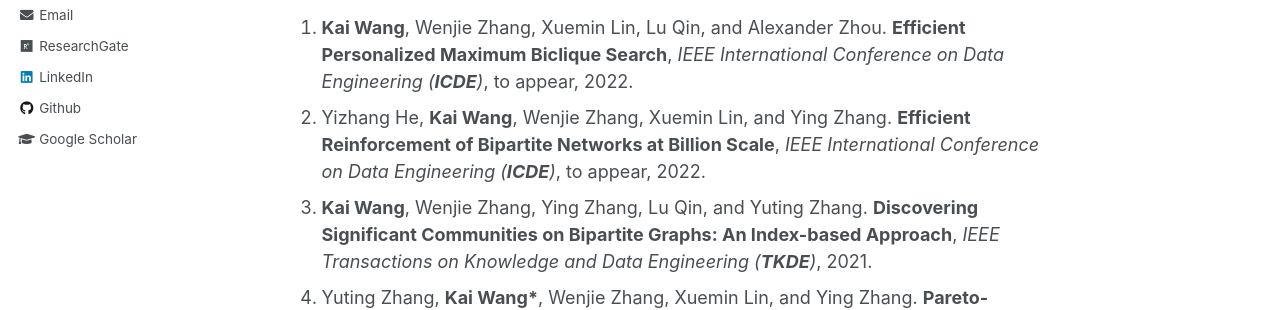
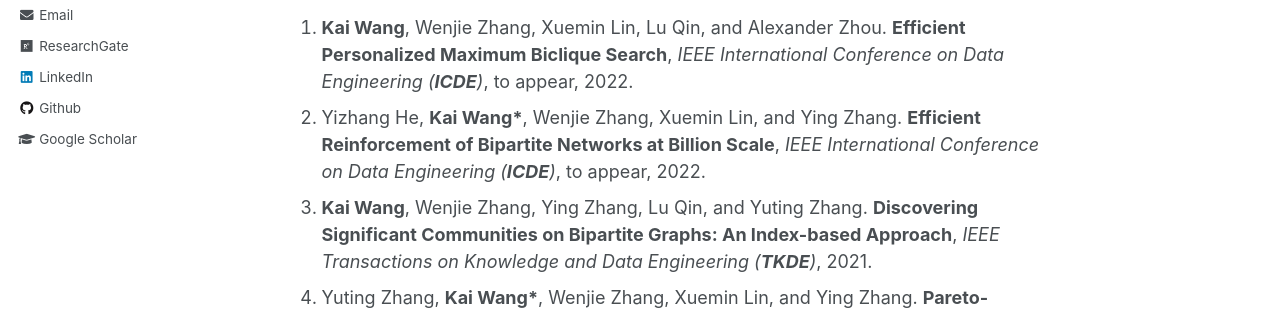
Before and after one commit to cs-kaiwang/cs-kaiwang.github.io, a Jekyll site: the page built from _pages/about.md, in a window 1280 px wide and 900 px high. Shown: the part 434-744 px from the top of the window. Built offline with Jekyll 4.4.1, drawn with Linux system fonts in a browser that asks for light colours.

Commit message:
Update about.md

```diff
--- a/_pages/about.md
+++ b/_pages/about.md
@@ -15,7 +15,7 @@ His research interests lie in big data analytics, especially for the graph/netwo
 Publications (* indicates corresponding author)
 ======
 1. **Kai Wang**, Wenjie Zhang, Xuemin Lin, Lu Qin, and Alexander Zhou. **Efficient Personalized Maximum Biclique Search**, *IEEE International Conference on Data Engineering (**ICDE**)*, to appear, 2022.
-2. Yizhang He, **Kai Wang**, Wenjie Zhang, Xuemin Lin, and Ying Zhang. **Efficient Reinforcement of Bipartite Networks at Billion Scale**, *IEEE International Conference on Data Engineering (**ICDE**)*, to appear, 2022.
+2. Yizhang He, **Kai Wang\***, Wenjie Zhang, Xuemin Lin, and Ying Zhang. **Efficient Reinforcement of Bipartite Networks at Billion Scale**, *IEEE International Conference on Data Engineering (**ICDE**)*, to appear, 2022.
 3. **Kai Wang**, Wenjie Zhang, Ying Zhang, Lu Qin, and Yuting Zhang. **Discovering Significant Communities on Bipartite Graphs: An Index-based Approach**, *IEEE Transactions on Knowledge and Data Engineering (**TKDE**)*, 2021.
 4. Yuting Zhang, **Kai Wang\***, Wenjie Zhang, Xuemin Lin, and Ying Zhang. **Pareto-Optimal Community Search on Large Bipartite Graphs**, *The Conference on Information and Knowledge Management (CIKM)*, 2021.
 5. **Kai Wang**, Yiheng Hu, Xuemin Lin, Wenjie Zhang, Lu Qin, and Ying Zhang. **CohBGA: A Cohesive Structure Based Bipartite Graph Analytics System** (Demo), *The Conference on Information and Knowledge Management (CIKM)*, 2021.
```
